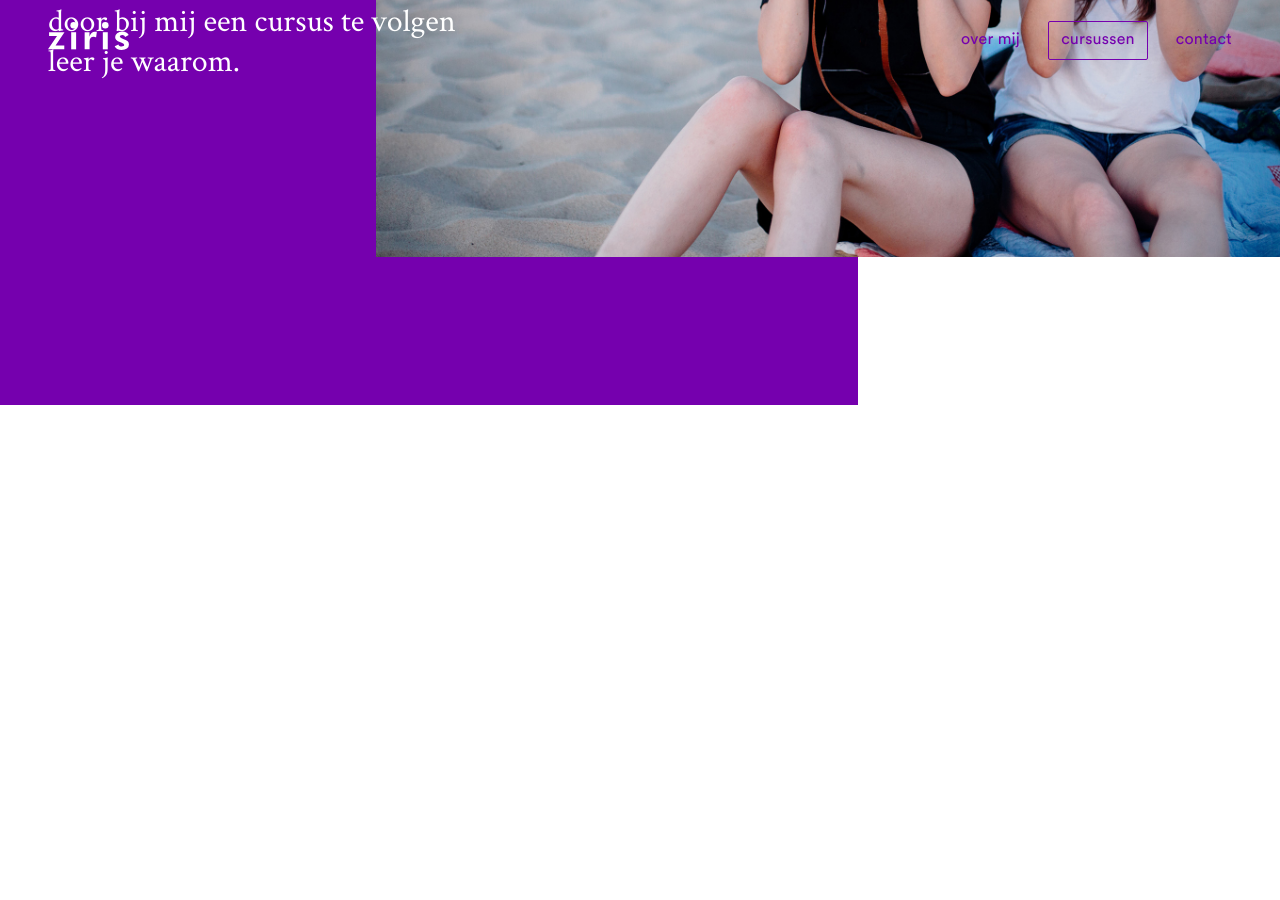
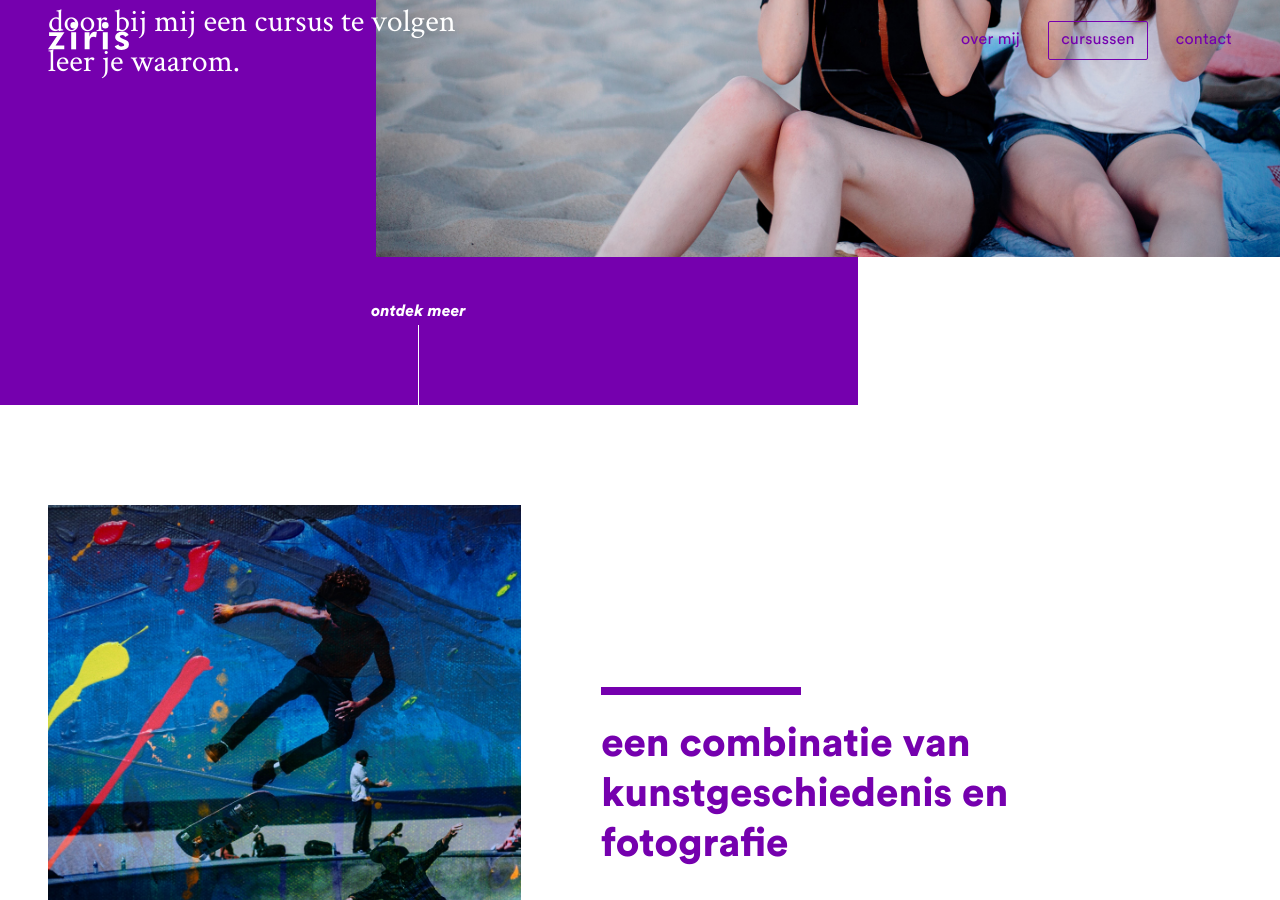
Before and after one commit to tdenheld/ziris, a Jekyll site: the page built from index.html, in a window 1280 px wide and 900 px high, scrolled down 495 px. Built offline with Jekyll 4.4.1, drawn with Linux system fonts in a browser that asks for light colours; before the commit the page ends 900 px from its top, so only the background shows below that; some of the changed text lies outside the part shown.

Commit message:
add section art and discover scroll indicator

```diff
--- a/_sass/settings.fonts.scss
+++ b/_sass/settings.fonts.scss
@@ -28,3 +28,10 @@
 	font-weight: 900;
 	font-style: normal;
 }
+
+@font-face {
+	font-family: 'Ziris';
+	src: url('/assets/fonts/900i.ttf');
+	font-weight: 900;
+	font-style: italic;
+}
--- a/_sass/templates.app.scss
+++ b/_sass/templates.app.scss
@@ -90,6 +90,14 @@
     }
 }
 
+.section-header__title--small {
+    font-size: calculate-rem(32px);
+
+    @include sm {
+        font-size: calculate-rem(40px);
+    }
+}
+
 .section-header__description {
     max-width: 440px;
     font-family: $serif;
@@ -114,6 +122,7 @@
 // intro
 // --------------------------------------------------
 .intro {
+    position: relative;
     color: $light;
     background-color: $brand;
 
@@ -160,6 +169,10 @@
     @extend .container;
     padding-bottom: $double-gutter;
 
+    @include md {
+        padding-bottom: 100px;
+    }
+
     @include lg {
         @include full(absolute);
         display: flex;
@@ -178,3 +191,79 @@
         height: 67%;
     }
 }
+
+
+
+// discover scroll indicator
+// --------------------------------------------------
+.discover {
+    display: none;
+    position: absolute;
+    bottom: 0;
+    left: 29%;
+    text-align: center;
+    @include font(16px, 900, $lh-title);
+    font-style: italic;
+    color: $light;
+    cursor: pointer;
+
+    @include lg {
+        display: block;
+    }
+}
+
+.discover__txt {
+    margin-bottom: 4px;
+}
+
+.discover__line {
+    width: 1px;
+    height: 80px;
+    background-color: $light;
+    margin: 0 auto;
+}
+
+
+
+// art section
+// --------------------------------------------------
+.art {
+    background-color: $light;
+    color: $brand;
+    padding: $double-gutter 0;
+
+    @include md {
+        padding: 100px 0;
+    }
+}
+
+.art__grid {
+    display: grid;
+    grid-column-gap: 80px;
+    grid-row-gap: $double-gutter;
+    align-items: center;
+    max-width: 1400px;
+    margin: 0 auto;
+
+    @include md {
+        grid-template-columns: 3fr 4fr;
+    }
+}
+
+.art__img {
+    width: 100%;
+    @include md-max {
+        max-width: 480px;
+    }
+}
+
+
+
+// misc
+// --------------------------------------------------
+.thick-line {
+    width: 200px;
+    height: 8px;
+    background-color: $brand;
+    margin-bottom: $gutter;
+}
--- a/index.html
+++ b/index.html
@@ -5,10 +5,35 @@ body: bg-brand
 <section class="intro">
     <div class="intro__bg"></div>
     <header class="section-header intro__header">
-        <h1 class="section-header__title">jij kan goede foto’s maken. zelfs met je mobiel</h1>
-        <p class="section-header__description">door bij mij een cursus te volgen leer je waarom.</p>
+        <h1 class="section-header__title">
+            jij kan goede foto’s maken. zelfs met je mobiel
+        </h1>
+        <p class="section-header__description">
+            door bij mij een cursus te volgen leer je waarom.
+        </p>
     </header>
     <figure class="intro__img-container">
         <img class="intro__img" src="/assets/img/girls.jpg" />
     </figure>
+    <div class="discover">
+        <div class="discover__txt">ontdek meer</div>
+        <div class="discover__line"></div>
+    </div>
 </section>
+
+<section class="art">
+    <div class="container">
+        <div class="art__grid">
+            <header class="section-header order-last-md">
+                <div class="thick-line"></div>
+                <h2 class="section-header__title section-header__title--small mxw-550">
+                    een combinatie van kunstgeschiedenis en fotografie
+                </h2>
+                <p class="section-header__description mxw-700">
+                    zorgt ervoor dat je anders gaat kijken.
+                </p>
+            </header>
+            <img class="art__img" src="/assets/img/art.jpg" />
+        </div>
+    </div>
+</section>
```
Also changed, not shown: assets/img/art.jpg (added), 3 other files.
